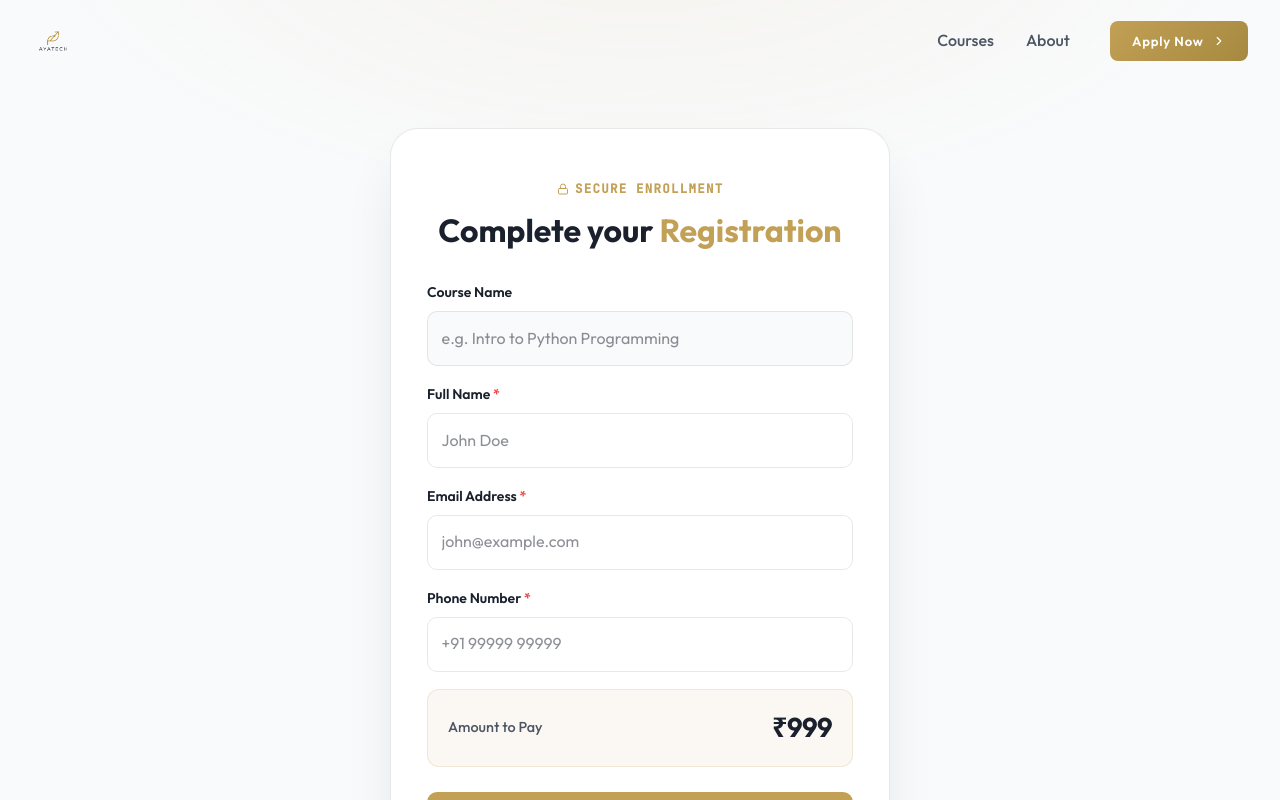
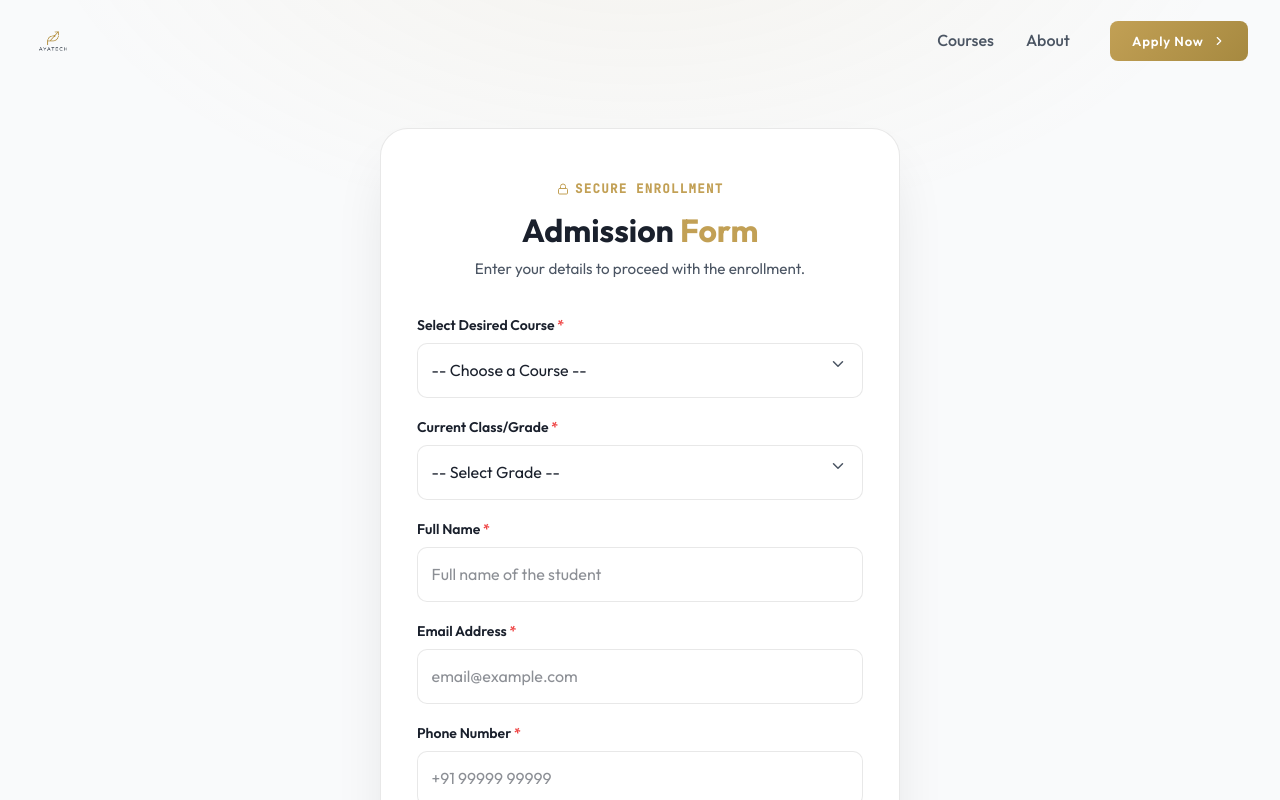
Before and after one commit to ITSXolved/ayatech-site, a Next.js app in the folder web/: page /apply in a window 1280 px wide. Shown: the top 800 px of the page. Built offline with nearby package versions, Linux system fonts and the light colour scheme.

Commit message:
feat: restore Grade field and dynamic LMS course selection to internal apply form

```diff
--- a/web/src/app/api/create-order/route.ts
+++ b/web/src/app/api/create-order/route.ts
@@ -3,7 +3,7 @@ import { supabaseAdmin } from "@/lib/supabase";
 
 export async function POST(req: NextRequest) {
   try {
-    const { amount, courseName, userName, userEmail, userPhone } = await req.json();
+    const { amount, courseName, userName, userEmail, userPhone, grade } = await req.json();
 
     if (!amount || !userEmail || !userName) {
       return NextResponse.json({ error: "Missing required fields" }, { status: 400 });
@@ -55,6 +55,7 @@ export async function POST(req: NextRequest) {
         student_name: userName,
         email: userEmail,
         phone: userPhone || "",
+        class: grade || "",
         status: "Pending",
         created_at: new Date().toISOString(),
         updated_at: new Date().toISOString(),
--- a/web/src/app/apply/page.tsx
+++ b/web/src/app/apply/page.tsx
@@ -1,8 +1,8 @@
-"use client";
-import { useState, Suspense } from "react";
+import { useState, Suspense, useEffect } from "react";
 import { useSearchParams } from "next/navigation";
 import { useRazorpay } from "@/hooks/useRazorpay";
-import { ArrowRight, Loader2, Lock, ShieldCheck } from "lucide-react";
+import { ArrowRight, Loader2, Lock, ShieldCheck, ChevronDown } from "lucide-react";
+import { fetchLMSCourses, CanvasCourse } from "@/lib/lms";
 
 const C = {
   primaryGold: "#c2a055",
@@ -13,8 +13,24 @@ const C = {
   border: "rgba(0,0,0,0.09)",
 };
 
-// Course price lookup — matches courses page
-const COURSE_PRICES: Record<string, number> = {
+const GRADE_OPTIONS = [
+  "Class 1 - 4",
+  "Class 5",
+  "Class 6",
+  "Class 7",
+  "Class 8",
+  "Class 9",
+  "Class 10",
+  "Class 11",
+  "Class 12",
+  "Undergraduate",
+  "Postgraduate",
+  "Working Professional",
+  "Other"
+];
+
+// Fallback pricing for common courses if LMS doesn't provide price
+const FALLBACK_PRICES: Record<string, number> = {
   "Intro to Python Programming": 999,
   "Vibe Coding: Build Apps with AI": 1499,
   "Web Development Bootcamp": 2499,
@@ -24,12 +40,6 @@ const COURSE_PRICES: Record<string, number> = {
   "Graphic Design with Canva & AI": 999,
   "UI/UX Design Fundamentals": 1999,
   "Mobile App Development (Flutter)": 2499,
-  "Arduino & IoT for Beginners": 1999,
-  "Data Science with Python": 2499,
-  "Prompt Engineering & ChatGPT": 999,
-  "Robotics Programming Fundamentals": 2499,
-  "Cybersecurity Essentials": 1499,
-  "Blockchain & Web3 Basics": 1999,
 };
 
 function ApplyForm() {
@@ -37,27 +47,45 @@ function ApplyForm() {
   const courseParam = searchParams.get("course") || "";
   const amountParam = parseInt(searchParams.get("amount") || "0", 10);
 
+  const [courses, setCourses] = useState<CanvasCourse[]>([]);
+  const [loadingCourses, setLoadingCourses] = useState(true);
+
   const [formData, setFormData] = useState({
     name: "",
     email: "",
     phone: "",
     course: courseParam || "",
+    grade: "",
   });
   const [submitting, setSubmitting] = useState(false);
   const [error, setError] = useState("");
 
   const { processPayment } = useRazorpay();
 
+  useEffect(() => {
+    async function getCourses() {
+      try {
+        const data = await fetchLMSCourses();
+        setCourses(data || []);
+      } catch (err) {
+        console.error("Failed to load courses:", err);
+      } finally {
+        setLoadingCourses(false);
+      }
+    }
+    getCourses();
+  }, []);
+
   const getAmount = () => {
-    if (amountParam > 0) return amountParam;
-    return COURSE_PRICES[formData.course] || 999;
+    if (amountParam > 0 && formData.course === courseParam) return amountParam;
+    return FALLBACK_PRICES[formData.course] || 999;
   };
 
   const handlePayment = async (e: React.FormEvent) => {
     e.preventDefault();
     setError("");
 
-    if (!formData.name.trim() || !formData.email.trim() || !formData.phone.trim()) {
+    if (!formData.name.trim() || !formData.email.trim() || !formData.phone.trim() || !formData.grade) {
       setError("Please fill in all required fields.");
       return;
     }
@@ -76,6 +104,7 @@ function ApplyForm() {
         userName: formData.name,
         userEmail: formData.email,
         userPhone: formData.phone,
+        grade: formData.grade, // Pass grade to Razorpay order creation
       });
     } catch (err: any) {
       console.error("Payment initiation failed:", err);
@@ -86,6 +115,19 @@ function ApplyForm() {
   };
 
   const amount = getAmount();
+
+  const inputStyle: React.CSSProperties = {
+    width: "100%",
+    padding: "0.85rem",
+    borderRadius: "10px",
+    border: `1.5px solid ${C.border}`,
+    fontSize: "1rem",
+    outline: "none",
+    color: C.navyDark,
+    boxSizing: "border-box",
+    appearance: "none",
+    backgroundColor: "#fff",
+  };
 
   return (
     <section
@@ -100,7 +142,7 @@ function ApplyForm() {
     >
       <div
         style={{
-          maxWidth: "500px",
+          maxWidth: "520px",
           width: "100%",
           backgroundColor: C.white,
           borderRadius: "28px",
@@ -131,42 +173,60 @@ function ApplyForm() {
             className="font-display"
             style={{ fontSize: "2rem", color: C.navyDark, lineHeight: 1.2, marginBottom: "0.5rem" }}
           >
-            Complete your{" "}
-            <span style={{ color: C.primaryGold }}>Registration</span>
+            Admission <span style={{ color: C.primaryGold }}>Form</span>
           </h1>
-          {formData.course && (
-            <p style={{ fontSize: "0.95rem", color: C.textMuted }}>
-              Enrolling for:{" "}
-              <strong style={{ color: C.navyDark }}>{formData.course}</strong>
-            </p>
-          )}
+          <p style={{ fontSize: "0.95rem", color: C.textMuted }}>
+            Enter your details to proceed with the enrollment.
+          </p>
         </div>
 
         {/* Form */}
         <form onSubmit={handlePayment} style={{ display: "flex", flexDirection: "column", gap: "1.1rem" }}>
-          {/* Course */}
-          <div>
+
+          {/* LMS Course Dropdown */}
+          <div style={{ position: "relative" }}>
             <label style={{ display: "block", fontSize: "0.875rem", fontWeight: 600, color: C.navyDark, marginBottom: "0.45rem" }}>
-              Course Name
+              Select Desired Course <span style={{ color: "#ef4444" }}>*</span>
             </label>
-            <input
-              type="text"
+            <select
               value={formData.course}
               onChange={(e) => setFormData({ ...formData, course: e.target.value })}
-              placeholder="e.g. Intro to Python Programming"
               required
-              style={{
-                width: "100%",
-                padding: "0.85rem",
-                borderRadius: "10px",
-                border: `1.5px solid ${C.border}`,
-                backgroundColor: C.bgLight,
-                color: C.navyDark,
-                fontSize: "1rem",
-                outline: "none",
-                boxSizing: "border-box",
-              }}
-            />
+              style={inputStyle}
+            >
+              <option value="">-- Choose a Course --</option>
+              {loadingCourses ? (
+                <option disabled>Loading LMS courses...</option>
+              ) : (
+                courses.map(c => (
+                  <option key={c.id} value={c.name}>{c.name}</option>
+                ))
+              )}
+              {/* Fallback internal list if LMS is empty or loading failed */}
+              {courses.length === 0 && Object.keys(FALLBACK_PRICES).map(c => (
+                <option key={c} value={c}>{c}</option>
+              ))}
+            </select>
+            <ChevronDown size={18} style={{ position: "absolute", right: "1rem", top: "2.6rem", pointerEvents: "none", color: C.textMuted }} />
+          </div>
+
+          {/* Grade Dropdown */}
+          <div style={{ position: "relative" }}>
+            <label style={{ display: "block", fontSize: "0.875rem", fontWeight: 600, color: C.navyDark, marginBottom: "0.45rem" }}>
+              Current Class/Grade <span style={{ color: "#ef4444" }}>*</span>
+            </label>
+            <select
+              value={formData.grade}
+              onChange={(e) => setFormData({ ...formData, grade: e.target.value })}
+              required
+              style={inputStyle}
+            >
+              <option value="">-- Select Grade --</option>
+              {GRADE_OPTIONS.map(g => (
+                <option key={g} value={g}>{g}</option>
+              ))}
+            </select>
+            <ChevronDown size={18} style={{ position: "absolute", right: "1rem", top: "2.6rem", pointerEvents: "none", color: C.textMuted }} />
           </div>
 
           {/* Full Name */}
@@ -176,20 +236,11 @@ function ApplyForm() {
             </label>
             <input
               type="text"
-              placeholder="John Doe"
+              placeholder="Full name of the student"
               value={formData.name}
               onChange={(e) => setFormData({ ...formData, name: e.target.value })}
               required
-              style={{
-                width: "100%",
-                padding: "0.85rem",
-                borderRadius: "10px",
-                border: `1.5px solid ${C.border}`,
-                fontSize: "1rem",
-                outline: "none",
-                color: C.navyDark,
-                boxSizing: "border-box",
-              }}
+              style={inputStyle}
             />
           </div>
 
@@ -200,20 +251,11 @@ function ApplyForm() {
             </label>
             <input
               type="email"
-              placeholder="john@example.com"
+              placeholder="email@example.com"
               value={formData.email}
               onChange={(e) => setFormData({ ...formData, email: e.target.value })}
               required
-              style={{
-                width: "100%",
-                padding: "0.85rem",
-                borderRadius: "10px",
-                border: `1.5px solid ${C.border}`,
-                fontSize: "1rem",
-                outline: "none",
-                color: C.navyDark,
-                boxSizing: "border-box",
-              }}
+              style={inputStyle}
             />
           </div>
 
@@ -228,16 +270,7 @@ function ApplyForm() {
               value={formData.phone}
               onChange={(e) => setFormData({ ...formData, phone: e.target.value })}
               required
-              style={{
-                width: "100%",
-                padding: "0.85rem",
-                borderRadius: "10px",
-                border: `1.5px solid ${C.border}`,
-                fontSize: "1rem",
-                outline: "none",
-                color: C.navyDark,
-                boxSizing: "border-box",
-              }}
+              style={inputStyle}
             />
           </div>
 
@@ -267,9 +300,10 @@ function ApplyForm() {
               display: "flex",
               justifyContent: "space-between",
               alignItems: "center",
+              marginTop: "0.5rem"
             }}
           >
-            <span style={{ fontSize: "0.9rem", color: C.textMuted, fontWeight: 500 }}>Amount to Pay</span>
+            <span style={{ fontSize: "0.9rem", color: C.textMuted, fontWeight: 500 }}>Enrollment Fee</span>
             <span
               className="font-display"
               style={{ fontSize: "1.7rem", color: C.navyDark, letterSpacing: "-0.02em" }}
@@ -307,7 +341,7 @@ function ApplyForm() {
               </>
             ) : (
               <>
-                Pay ₹{amount.toLocaleString("en-IN")} Securely <ArrowRight size={18} />
+                Confirm and Pay ₹{amount.toLocaleString("en-IN")} <ArrowRight size={18} />
               </>
             )}
           </button>
--- a/web/src/hooks/useRazorpay.ts
+++ b/web/src/hooks/useRazorpay.ts
@@ -19,12 +19,14 @@ export function useRazorpay() {
       userName = "Student",
       userEmail = "",
       userPhone = "",
+      grade = "",
     }: {
       amount: number;
       courseName: string;
       userName?: string;
       userEmail?: string;
       userPhone?: string;
+      grade?: string;
     }) => {
       if (!window.Razorpay) {
         alert("Payment gateway is loading. Please wait a moment and try again.");
@@ -39,7 +41,7 @@ export function useRazorpay() {
         const res = await fetch("/api/create-order", {
           method: "POST",
           headers: { "Content-Type": "application/json" },
-          body: JSON.stringify({ amount, courseName, userName, userEmail, userPhone }),
+          body: JSON.stringify({ amount, courseName, userName, userEmail, userPhone, grade }),
         });
 
         if (!res.ok) {
```
